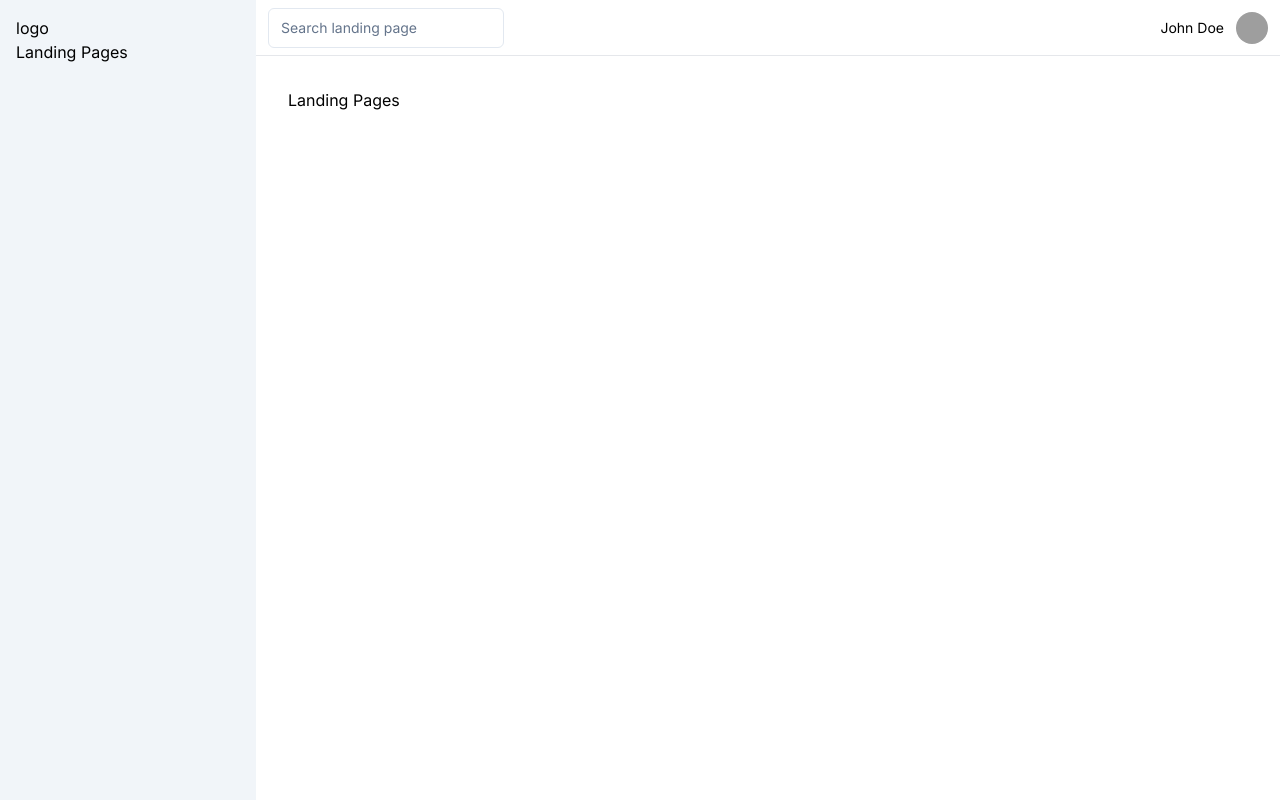
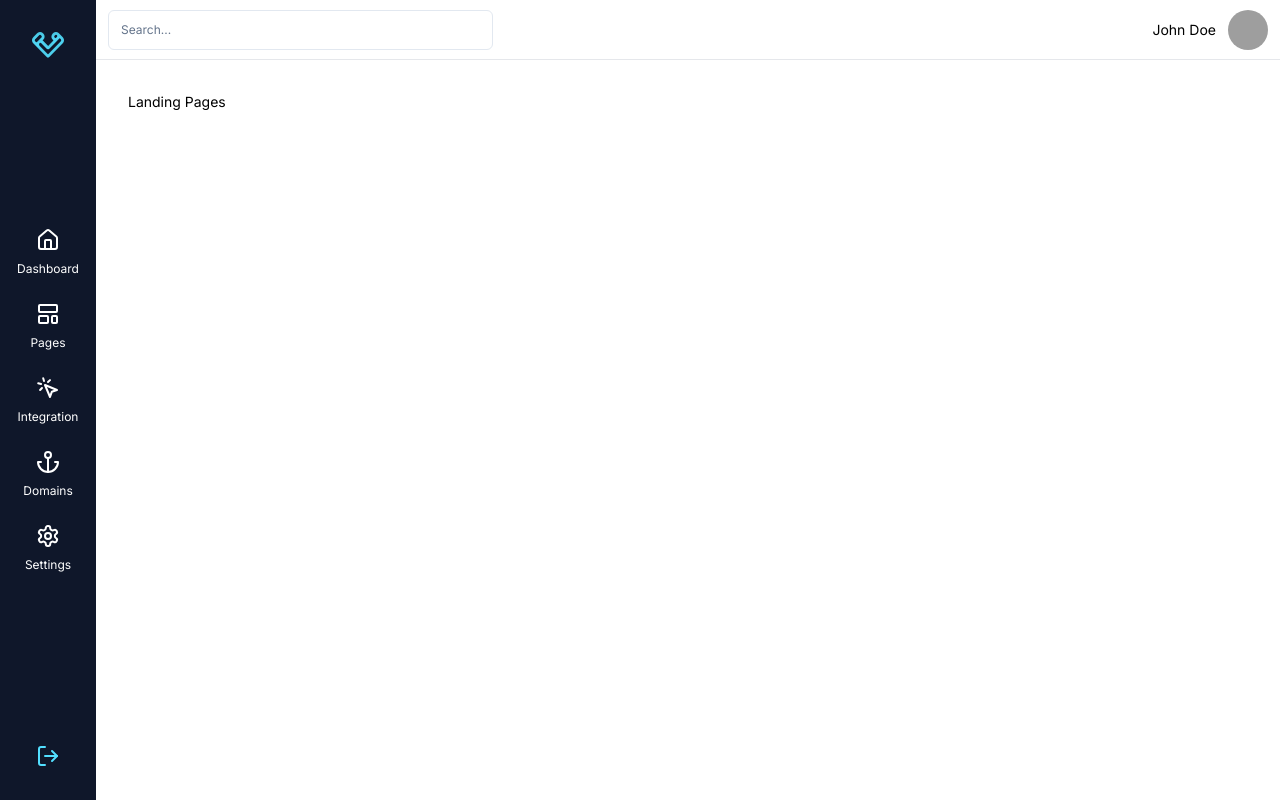
Before and after one commit to krizoeris/Verthem, a Next.js app: page /dashboard in a window 1280 px wide. Built offline with nearby package versions, Linux system fonts and the light colour scheme; grey boxes are pictures that could not be loaded.

Commit message:
update: dashboard ui

```diff
--- a/app/dashboard/layout.tsx
+++ b/app/dashboard/layout.tsx
@@ -1,6 +1,6 @@
 import type { Metadata } from "next";
-import Aside from "@/components/Aside";
-import Header from "@/components/Header";
+import Aside from "@/components/dashboard/Aside"
+import Header from "@/components/dashboard/Header";
 
 export const metadata: Metadata = {
     title: "Dashboard",
@@ -14,7 +14,7 @@ export default function DashboardPageLayout({
     return (
         <div className="flex flex-row h-screen">
             <Aside/>
-            <div className="flex flex-col w-[80%]">
+            <div className="flex flex-col w-full">
                 <Header/>
                 <div className="p-8">{ children }</div>
             </div>
--- a/components/Aside.tsx
+++ /dev/null
@@ -1,14 +0,0 @@
-import React from 'react'
-
-export default function Aside() {
-  return (
-    <div className="flex flex-col p-4 w-[20%] bg-slate-100">
-      <div>
-        <h2>logo</h2>
-      </div>
-      <div>
-        <h2>Landing Pages</h2>
-      </div>
-    </div>
-  )
-}
--- /dev/null
+++ b/components/dashboard/Aside.tsx
@@ -0,0 +1,99 @@
+import React from "react"
+import Image from "next/image"
+import Link from "next/link"
+
+import {
+  Home,
+  LayoutTemplate,
+  MousePointerClick,
+  Anchor,
+  Settings,
+  LogOut
+} from "lucide-react";
+
+// Declare Icons for mapping
+const iconMapping = {
+  Home,
+  LayoutTemplate,
+  MousePointerClick,
+  Anchor,
+  Settings
+};
+
+// Declare Type for menu list
+type MenuItem = {
+  title: string;
+  icon: keyof typeof iconMapping;
+  link: string;
+};
+
+export default function Aside() {
+
+  // Object for menu
+  const menuList: MenuItem[] = [
+    {
+      title: "Dashboard",
+      icon: "Home",
+      link: "/dashboard"
+    },
+    {
+      title: "Pages",
+      icon: "LayoutTemplate",
+      link: "/pages"
+    },
+    {
+      title: "Integration",
+      icon: "MousePointerClick",
+      link: "/integration"
+    },
+    {
+      title: "Domains",
+      icon: "Anchor",
+      link: "/domains"
+    },
+    {
+      title: "Settings",
+      icon: "Settings",
+      link: "/settings"
+    },
+  ];
+
+  return (
+    <div className="flex flex-col justify-between pt-8 pb-8 pl-4 pr-4 max-w-[100px] w-[100px] bg-slate-900 text-white">
+      <div className="flex justify-center items-center">
+        <Link href="/dashboard">
+          <Image
+            src="/images/logo.png"
+            width={32} height={32}
+            alt="logo" />
+        </Link>
+      </div>
+
+      <div className="flex flex-col items-center">
+        <ul className="flex flex-col gap-4">
+          {menuList.map((menu, index) => {
+            const Icon = iconMapping[menu.icon];
+            return (
+              <li key={index} className="w-[64px] group pt-1 pb-1 hover:bg-slate-100 hover:transition-all hover:ease-in rounded-md">
+                <Link href={menu.link}>
+                  <div className="flex flex-col items-center justify-center gap-2 group-hover:text-slate-900 group-hover:transition-all group-hover:ease-in">
+                    <Icon className="w-6 h-6" />
+                    <p className="text-sm">{menu.title}</p>
+                  </div>
+                </Link>
+              </li>
+            );
+          })}
+        </ul>
+      </div>
+
+      <div>
+        <Link href="/logout" className="flex items-center justify-center text-accent-100 hover:text-accent-75 hover:transition-all">
+          <div className="w-[24px] h-[24px]">
+            <LogOut className="w-6 h-6" />
+          </div>
+        </Link>
+      </div>
+    </div>
+  )
+}
--- a/components/Header.tsx
+++ b/components/dashboard/Header.tsx
@@ -1,16 +1,16 @@
 import React from 'react'
 import { Avatar, AvatarFallback, AvatarImage } from "@/components/ui/avatar"
-import { Input } from './ui/input'
+import { Input } from '../ui/input'
 
 export default function Header() {
   return (
-    <div className="flex justify-between items-center h-14 pl-3 pr-3 border-b border-border">
+    <div className="flex justify-between items-center h-[60px] pl-3 pr-3 border-b border-border">
       <div>
-        <Input placeholder="Search landing page"/>
+        <Input placeholder="Search..." className="w-[385px]"/>
       </div>
       <div className="flex items-center gap-3">
-        <p className="text-sm">John Doe</p>
-        <Avatar className="w-8 h-8">
+        <p>John Doe</p>
+        <Avatar className="w-10 h-10">
           <AvatarImage src="https://github.com/shadcn.png" />
           <AvatarFallback>CN</AvatarFallback>
         </Avatar>
--- /dev/null
+++ b/components/icons/lucide-icons.tsx
@@ -0,0 +1,20 @@
+import { icons, LucideIcon as LucideIconType } from 'lucide-react';
+
+type IconProps = {
+  name: keyof typeof icons;
+  color?: string;
+  size?: string | number;
+};
+
+const Icon: React.FC<IconProps> = ({ name, color, size }) => {
+  const LucideIcon: LucideIconType = icons[name];
+
+  if (!LucideIcon) {
+    console.error(`Icon ${name} not found in lucide-react`);
+    return null;
+  }
+
+  return <LucideIcon color={color} size={size} />;
+};
+
+export default Icon;
--- a/components/ui/avatar.tsx
+++ b/components/ui/avatar.tsx
@@ -39,7 +39,7 @@ const AvatarFallback = React.forwardRef<
   <AvatarPrimitive.Fallback
     ref={ref}
     className={cn(
-      "flex h-full w-full items-center justify-center rounded-full bg-slate-100 dark:bg-slate-800",
+      "flex h-full w-full items-center justify-center rounded-full bg-muted",
       className
     )}
     {...props}
--- a/package.json
+++ b/package.json
@@ -13,6 +13,7 @@
   },
   "dependencies": {
     "@next/env": "^14.2.3",
+    "@radix-ui/react-avatar": "^1.0.4",
     "@radix-ui/react-label": "^2.0.2",
     "@radix-ui/react-slot": "^1.0.2",
     "class-variance-authority": "^0.7.0",
--- a/styles/globals.css
+++ b/styles/globals.css
@@ -17,8 +17,9 @@
 }
 
 body {
-  color: rgb(var(--foreground-rgb));
-  /* color: var(--foreground); */
+  /* color: rgb(var(--foreground-rgb)); */
+  color: var(--foreground);
+  @apply text-base;
 }
 
 @layer utilities {
--- a/tailwind.config.ts
+++ b/tailwind.config.ts
@@ -17,7 +17,20 @@ const config = {
         "2xl": "1400px",
       },
     },
+    fontSize: {
+      sm: ['12px', '18px'],
+      base: ['14px', '20px'],
+      lg: ['20px', '28px'],
+      xl: ['24px', '32px'],
+    },
     extend: {
+      colors: {
+        accent: {
+          "100": "#52DFFF",
+          "75": "#41adca",
+          "50": "#317b95",
+        },
+      },
       keyframes: {
         "accordion-down": {
           from: { height: "0" },
```
Also changed, not shown: public/images/logo.png (added), 1 other file (tests, documents, lock files or other folders).
